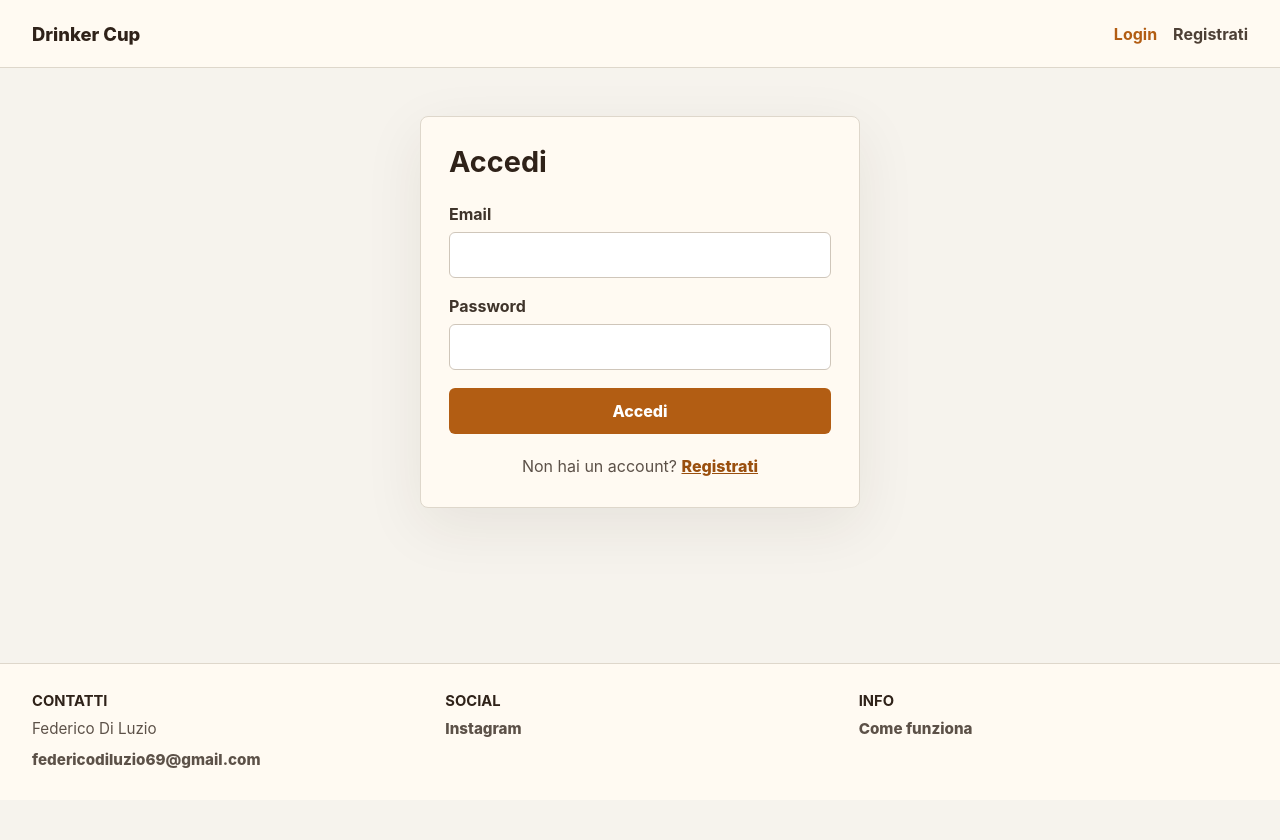
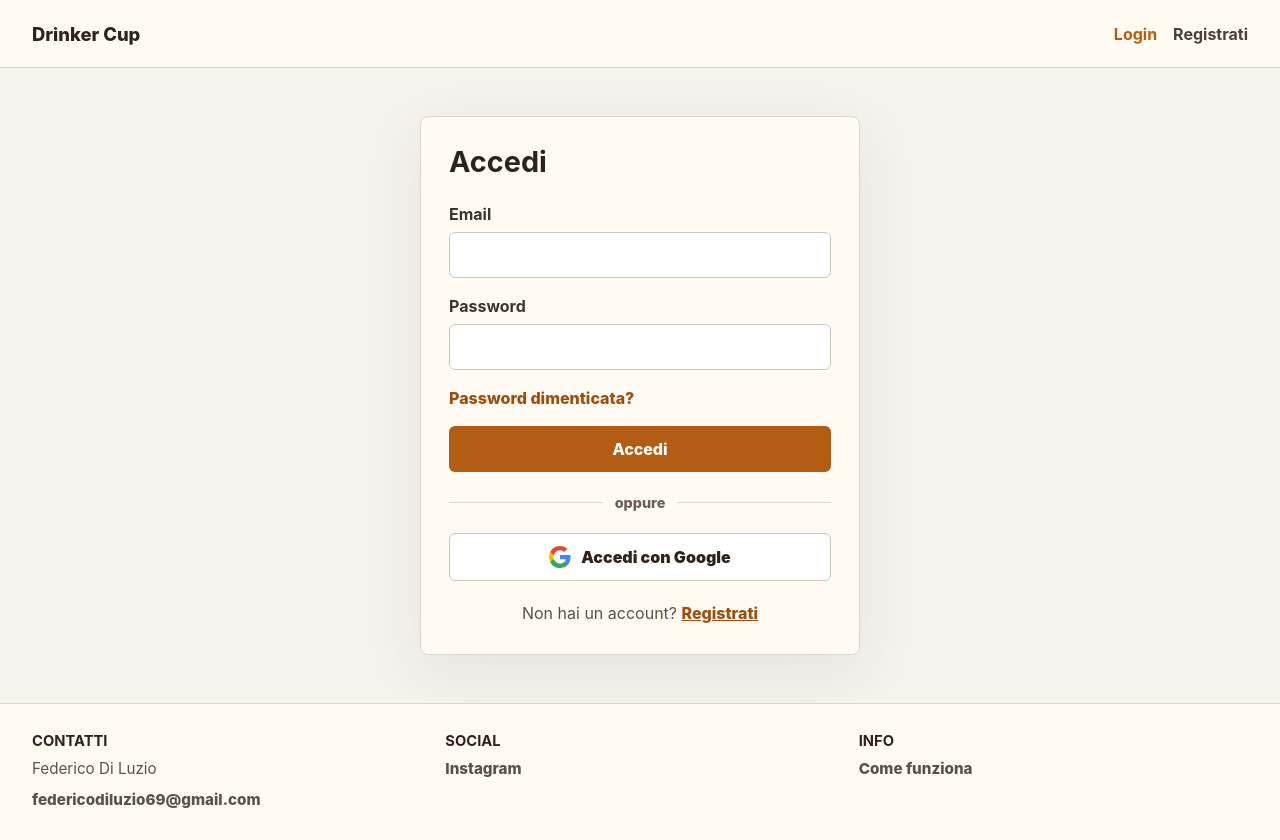
Before and after one commit to fededilu/DrinkerCup, a React (Vite) app: page /#/login in a window 1280 px wide. Before the commit the page ends 800 px from the top, so only its background shows below. Built offline with nearby package versions, Linux system fonts and the light colour scheme; no server answers.

Commit message:
aggiunto login e registrazione con api google

```diff
--- /dev/null
+++ b/src/components/GoogleIcon.jsx
@@ -0,0 +1,27 @@
+export default function GoogleIcon() {
+  return (
+    <svg
+      className="googleIcon"
+      aria-hidden="true"
+      viewBox="0 0 24 24"
+      focusable="false"
+    >
+      <path
+        fill="#4285f4"
+        d="M23.49 12.27c0-.85-.08-1.67-.22-2.45H12v4.63h6.44a5.5 5.5 0 0 1-2.39 3.61v3h3.87c2.26-2.08 3.57-5.15 3.57-8.79z"
+      />
+      <path
+        fill="#34a853"
+        d="M12 24c3.24 0 5.96-1.07 7.95-2.91l-3.87-3c-1.07.72-2.44 1.15-4.08 1.15-3.13 0-5.78-2.11-6.73-4.95h-4v3.09A12 12 0 0 0 12 24z"
+      />
+      <path
+        fill="#fbbc05"
+        d="M5.27 14.29A7.2 7.2 0 0 1 4.89 12c0-.79.14-1.56.38-2.29V6.62h-4A12 12 0 0 0 0 12c0 1.94.46 3.78 1.27 5.38z"
+      />
+      <path
+        fill="#ea4335"
+        d="M12 4.76c1.76 0 3.34.61 4.59 1.8l3.44-3.44C17.95 1.18 15.24 0 12 0A12 12 0 0 0 1.27 6.62l4 3.09C6.22 6.87 8.87 4.76 12 4.76z"
+      />
+    </svg>
+  );
+}
--- a/src/pages/LoginPage.jsx
+++ b/src/pages/LoginPage.jsx
@@ -1,6 +1,11 @@
 import { useState } from 'react';
 import { Link, useLocation, useNavigate } from 'react-router-dom';
-import { loginWithEmail } from '../services/authService.js';
+import GoogleIcon from '../components/GoogleIcon.jsx';
+import {
+  loginWithEmail,
+  loginWithGoogle,
+  resetPassword,
+} from '../services/authService.js';
 
 export default function LoginPage() {
   const navigate = useNavigate();
@@ -8,13 +13,17 @@ export default function LoginPage() {
   const [email, setEmail] = useState('');
   const [password, setPassword] = useState('');
   const [error, setError] = useState('');
+  const [message, setMessage] = useState('');
   const [isSubmitting, setIsSubmitting] = useState(false);
+  const [isGoogleSubmitting, setIsGoogleSubmitting] = useState(false);
+  const [isResetSubmitting, setIsResetSubmitting] = useState(false);
 
   const destination = location.state?.from?.pathname || '/';
 
   async function handleSubmit(event) {
     event.preventDefault();
     setError('');
+    setMessage('');
     setIsSubmitting(true);
 
     try {
@@ -24,6 +33,42 @@ export default function LoginPage() {
       setError(getAuthErrorMessage(loginError.code));
     } finally {
       setIsSubmitting(false);
+    }
+  }
+
+  async function handleGoogleLogin() {
+    setError('');
+    setMessage('');
+    setIsGoogleSubmitting(true);
+
+    try {
+      await loginWithGoogle();
+      navigate(destination, { replace: true });
+    } catch (loginError) {
+      setError(getAuthErrorMessage(loginError.code));
+    } finally {
+      setIsGoogleSubmitting(false);
+    }
+  }
+
+  async function handlePasswordReset() {
+    setError('');
+    setMessage('');
+
+    if (!email.trim()) {
+      setError('Inserisci la tua email per recuperare la password.');
+      return;
+    }
+
+    setIsResetSubmitting(true);
+
+    try {
+      await resetPassword(email.trim());
+      setMessage('Ti abbiamo inviato un link per reimpostare la password.');
+    } catch (resetError) {
+      setError(getAuthErrorMessage(resetError.code));
+    } finally {
+      setIsResetSubmitting(false);
     }
   }
 
@@ -54,12 +99,36 @@ export default function LoginPage() {
           />
         </label>
 
+        <button
+          className="textButton"
+          type="button"
+          onClick={handlePasswordReset}
+          disabled={isResetSubmitting}
+        >
+          {isResetSubmitting ? 'Invio email...' : 'Password dimenticata?'}
+        </button>
+
         {error ? <p className="error">{error}</p> : null}
+        {message ? <p className="success">{message}</p> : null}
 
         <button type="submit" disabled={isSubmitting}>
           {isSubmitting ? 'Accesso...' : 'Accedi'}
         </button>
       </form>
+
+      <div className="authDivider" aria-hidden="true">
+        <span>oppure</span>
+      </div>
+
+      <button
+        className="googleButton"
+        type="button"
+        onClick={handleGoogleLogin}
+        disabled={isGoogleSubmitting}
+      >
+        <GoogleIcon />
+        {isGoogleSubmitting ? 'Accesso con Google...' : 'Accedi con Google'}
+      </button>
 
       <p className="authSwitch">
         Non hai un account? <Link to="/register">Registrati</Link>
@@ -72,10 +141,15 @@ function getAuthErrorMessage(code) {
   switch (code) {
     case 'auth/invalid-email':
       return 'Email non valida.';
+    case 'auth/popup-closed-by-user':
+    case 'auth/cancelled-popup-request':
+      return 'Accesso con Google annullato.';
     case 'auth/invalid-credential':
     case 'auth/user-not-found':
     case 'auth/wrong-password':
       return 'Email o password non corretti.';
+    case 'auth/too-many-requests':
+      return 'Troppi tentativi. Riprova piu tardi.';
     default:
       return 'Accesso non riuscito. Riprova.';
   }
--- a/src/pages/RegisterPage.jsx
+++ b/src/pages/RegisterPage.jsx
@@ -1,6 +1,7 @@
 import { useState } from 'react';
 import { Link, useNavigate } from 'react-router-dom';
-import { registerWithEmail } from '../services/authService.js';
+import GoogleIcon from '../components/GoogleIcon.jsx';
+import { loginWithGoogle, registerWithEmail } from '../services/authService.js';
 
 export default function RegisterPage() {
   const navigate = useNavigate();
@@ -11,6 +12,7 @@ export default function RegisterPage() {
   const [confirmPassword, setConfirmPassword] = useState('');
   const [error, setError] = useState('');
   const [isSubmitting, setIsSubmitting] = useState(false);
+  const [isGoogleSubmitting, setIsGoogleSubmitting] = useState(false);
 
   async function handleSubmit(event) {
     event.preventDefault();
@@ -35,6 +37,20 @@ export default function RegisterPage() {
       setError(getAuthErrorMessage(registerError.code));
     } finally {
       setIsSubmitting(false);
+    }
+  }
+
+  async function handleGoogleRegister() {
+    setError('');
+    setIsGoogleSubmitting(true);
+
+    try {
+      await loginWithGoogle();
+      navigate('/', { replace: true });
+    } catch (registerError) {
+      setError(getAuthErrorMessage(registerError.code));
+    } finally {
+      setIsGoogleSubmitting(false);
     }
   }
 
@@ -106,6 +122,20 @@ export default function RegisterPage() {
         </button>
       </form>
 
+      <div className="authDivider" aria-hidden="true">
+        <span>oppure</span>
+      </div>
+
+      <button
+        className="googleButton"
+        type="button"
+        onClick={handleGoogleRegister}
+        disabled={isGoogleSubmitting}
+      >
+        <GoogleIcon />
+        {isGoogleSubmitting ? 'Registrazione con Google...' : 'Registrati con Google'}
+      </button>
+
       <p className="authSwitch">
         Hai gia un account? <Link to="/login">Accedi</Link>
       </p>
@@ -121,6 +151,11 @@ function getAuthErrorMessage(code) {
       return 'Email non valida.';
     case 'auth/weak-password':
       return 'La password deve contenere almeno 6 caratteri.';
+    case 'auth/popup-closed-by-user':
+    case 'auth/cancelled-popup-request':
+      return 'Accesso con Google annullato.';
+    case 'auth/account-exists-with-different-credential':
+      return 'Esiste gia un account con questa email. Accedi con il metodo usato in precedenza.';
     case 'permission-denied':
       return 'Account creato, ma salvataggio profilo non autorizzato. Controlla le regole Firestore.';
     default:
--- a/src/services/authService.js
+++ b/src/services/authService.js
@@ -1,11 +1,14 @@
 import {
   createUserWithEmailAndPassword,
+  GoogleAuthProvider,
   onAuthStateChanged,
+  sendPasswordResetEmail,
   signInWithEmailAndPassword,
+  signInWithPopup,
   signOut,
   updateProfile,
 } from 'firebase/auth';
-import { doc, serverTimestamp, setDoc } from 'firebase/firestore';
+import { doc, getDoc, serverTimestamp, setDoc } from 'firebase/firestore';
 import { auth, db } from '../firebase/firebaseConfig.js';
 
 export async function registerWithEmail({ email, password, firstName, lastName }) {
@@ -14,14 +17,10 @@ export async function registerWithEmail({ email, password, firstName, lastName }
 
   await updateProfile(userCredential.user, { displayName });
 
-  await setDoc(doc(db, 'users', userCredential.user.uid), {
-    uid: userCredential.user.uid,
+  await saveUserProfile(userCredential.user, {
     firstName: firstName.trim(),
     lastName: lastName.trim(),
     displayName,
-    email: userCredential.user.email,
-    createdAt: serverTimestamp(),
-    updatedAt: serverTimestamp(),
   });
 
   return userCredential;
@@ -29,6 +28,20 @@ export async function registerWithEmail({ email, password, firstName, lastName }
 
 export function loginWithEmail(email, password) {
   return signInWithEmailAndPassword(auth, email, password);
+}
+
+export async function loginWithGoogle() {
+  const provider = new GoogleAuthProvider();
+  provider.setCustomParameters({ prompt: 'select_account' });
+
+  const userCredential = await signInWithPopup(auth, provider);
+  await saveUserProfile(userCredential.user);
+
+  return userCredential;
+}
+
+export function resetPassword(email) {
+  return sendPasswordResetEmail(auth, email);
 }
 
 export function logout() {
@@ -42,3 +55,25 @@ export function getCurrentUser() {
 export function subscribeToAuthChanges(callback) {
   return onAuthStateChanged(auth, callback);
 }
+
+async function saveUserProfile(user, profile = {}) {
+  const displayName = profile.displayName || user.displayName || '';
+  const [fallbackFirstName = '', ...fallbackLastNameParts] = displayName.split(' ');
+  const fallbackLastName = fallbackLastNameParts.join(' ');
+  const userRef = doc(db, 'users', user.uid);
+  const userSnapshot = await getDoc(userRef);
+
+  await setDoc(
+    userRef,
+    {
+      uid: user.uid,
+      firstName: profile.firstName ?? fallbackFirstName,
+      lastName: profile.lastName ?? fallbackLastName,
+      displayName: displayName || user.email || '',
+      email: user.email,
+      ...(!userSnapshot.exists() ? { createdAt: serverTimestamp() } : {}),
+      updatedAt: serverTimestamp(),
+    },
+    { merge: true },
+  );
+}
--- a/src/styles.css
+++ b/src/styles.css
@@ -191,10 +191,63 @@ p {
   opacity: 0.7;
 }
 
+.authForm .textButton {
+  justify-self: start;
+  border: 0;
+  padding: 0;
+  background: transparent;
+  color: #9a4f0e;
+  font-weight: 800;
+}
+
 .error {
   margin: 0;
   color: #b42318;
   font-weight: 700;
+}
+
+.authDivider {
+  display: grid;
+  align-items: center;
+  grid-template-columns: 1fr auto 1fr;
+  gap: 12px;
+  margin: 22px 0;
+  color: #6c5f53;
+  font-size: 0.9rem;
+  font-weight: 800;
+}
+
+.authDivider::before,
+.authDivider::after {
+  height: 1px;
+  background: #ded7cb;
+  content: "";
+}
+
+.googleButton {
+  display: flex;
+  align-items: center;
+  justify-content: center;
+  gap: 10px;
+  width: 100%;
+  min-height: 48px;
+  border: 1px solid #cfc6ba;
+  border-radius: 6px;
+  background: #ffffff;
+  color: #2f2219;
+  cursor: pointer;
+  font-weight: 900;
+}
+
+.googleButton:disabled {
+  cursor: not-allowed;
+  opacity: 0.7;
+}
+
+.googleIcon {
+  width: 22px;
+  height: 22px;
+  flex: 0 0 auto;
 }
 
 .authSwitch {
```
